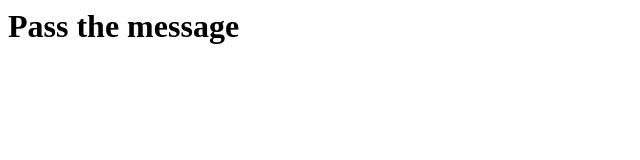
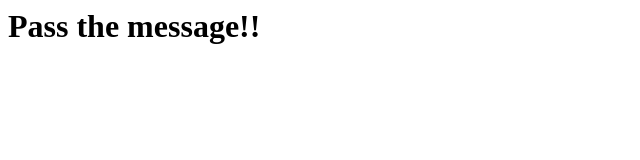
Before and after one commit to Viktorforsberg1/pass-the-message, a plain HTML site: page index.html in a window 1280 px wide. Shown: the full height of the page, 0-640 px from the left. Drawn offline with Linux system fonts and the light colour scheme.

Commit message:
add exclamation

```diff
--- a/index.html
+++ b/index.html
@@ -6,7 +6,7 @@
 </head>
 
 <body>
-    <h1>Pass the message</h1>
+    <h1>Pass the message!!</h1>
 </body>
 
 </html>
```
